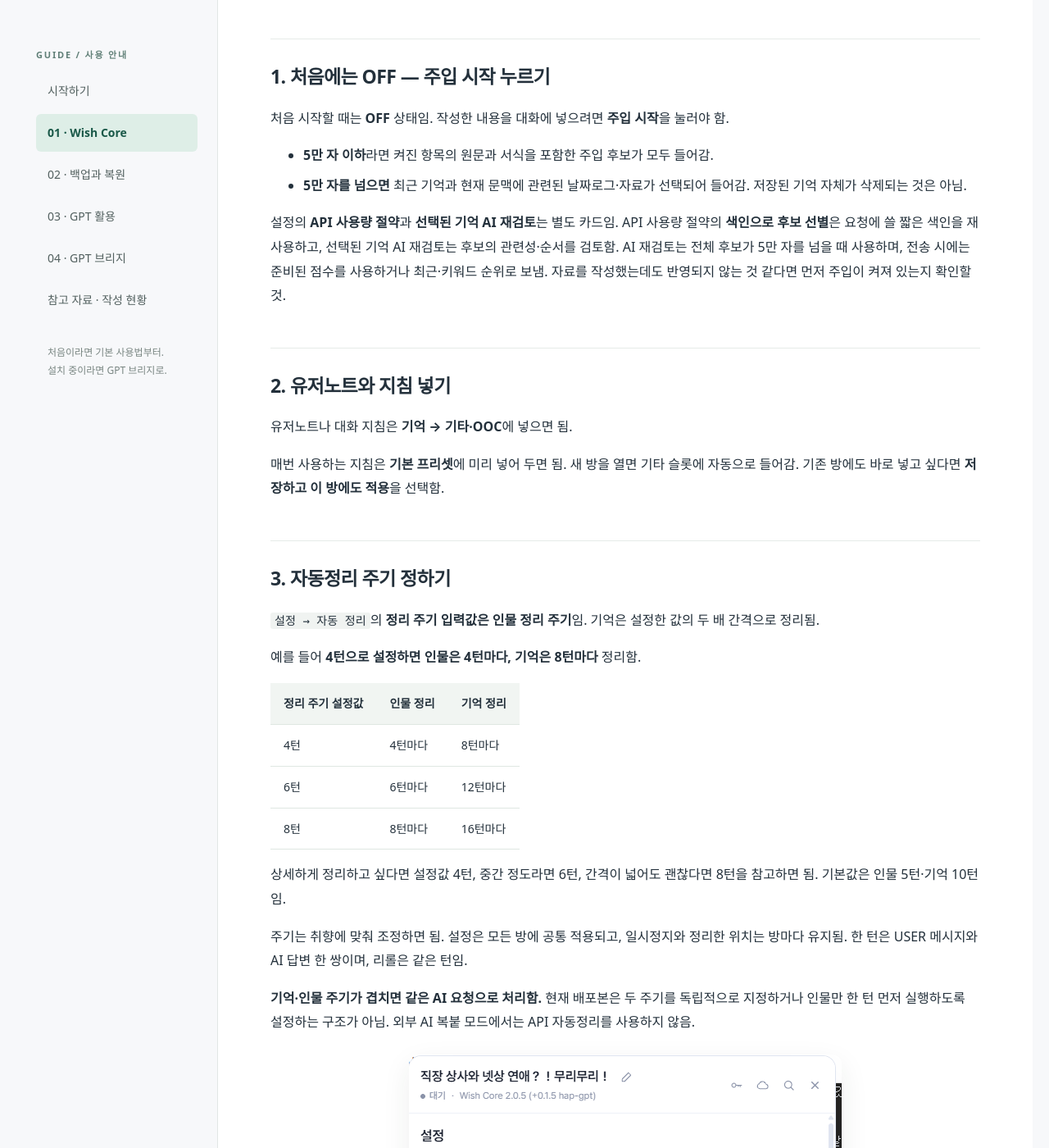
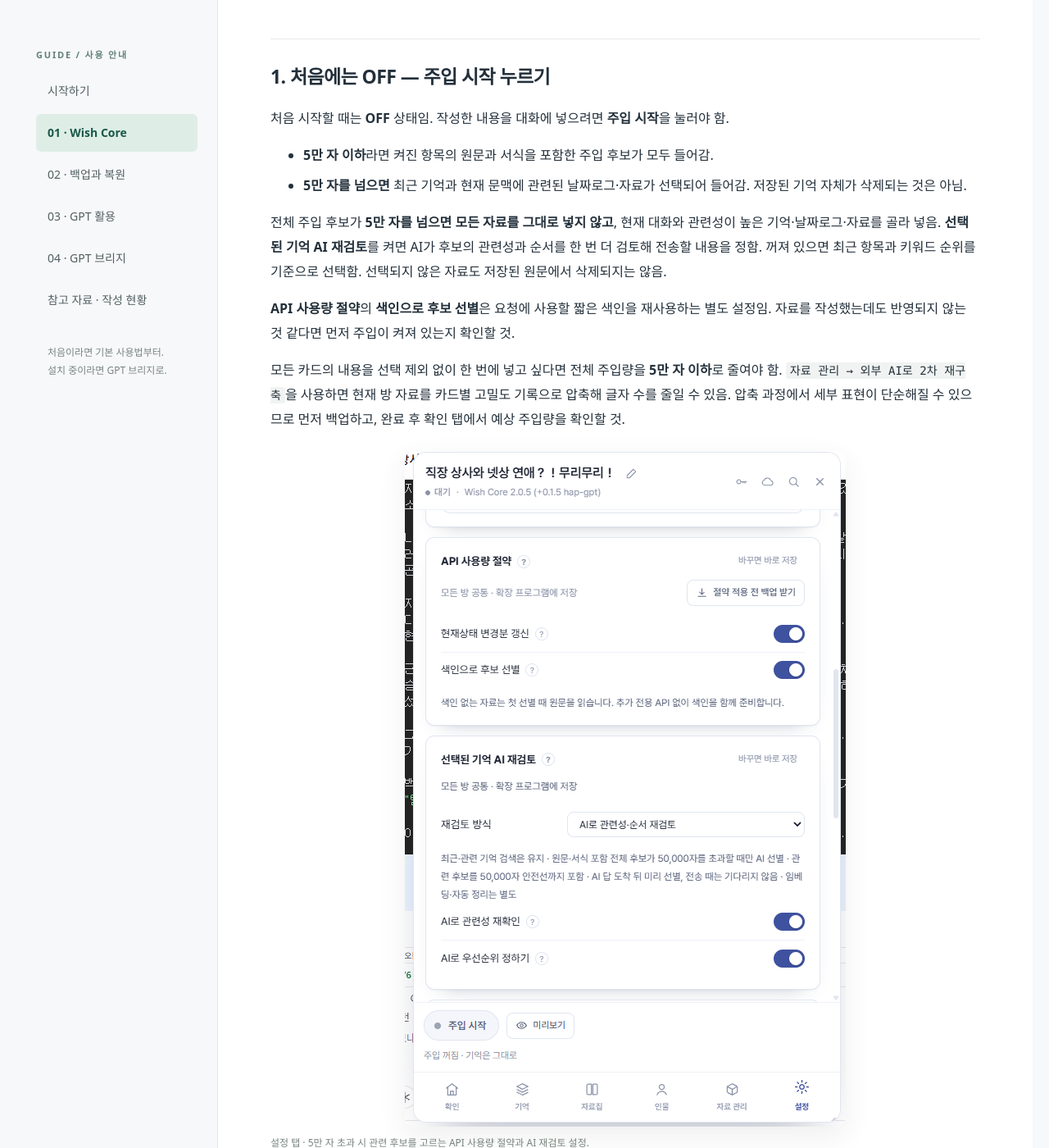
Before and after one commit to eun033/crack-help-page, a Jekyll site: the page built from core.md, in a window 1280 px wide and 1400 px high, scrolled down 333 px. Shown: the whole window at 82% size. Built offline with Jekyll 4.4.1, drawn with Linux system fonts in a browser that asks for light colours; some of the changed text lies outside the part shown.

Commit message:
docs: explain AI selection over injection limit

```diff
--- a/core.md
+++ b/core.md
@@ -9,7 +9,13 @@ description: 주입을 켜고, 지침과 기억을 넣고, 자동정리 주기
 - **5만 자 이하**라면 켜진 항목의 원문과 서식을 포함한 주입 후보가 모두 들어감.
 - **5만 자를 넘으면** 최근 기억과 현재 문맥에 관련된 날짜로그·자료가 선택되어 들어감. 저장된 기억 자체가 삭제되는 것은 아님.
 
-설정의 **API 사용량 절약**과 **선택된 기억 AI 재검토**는 별도 카드임. API 사용량 절약의 **색인으로 후보 선별**은 요청에 쓸 짧은 색인을 재사용하고, 선택된 기억 AI 재검토는 후보의 관련성·순서를 검토함. AI 재검토는 전체 후보가 5만 자를 넘을 때 사용하며, 전송 시에는 준비된 점수를 사용하거나 최근·키워드 순위로 보냄. 자료를 작성했는데도 반영되지 않는 것 같다면 먼저 주입이 켜져 있는지 확인할 것.
+전체 주입 후보가 **5만 자를 넘으면 모든 자료를 그대로 넣지 않고**, 현재 대화와 관련성이 높은 기억·날짜로그·자료를 골라 넣음. **선택된 기억 AI 재검토**를 켜면 AI가 후보의 관련성과 순서를 한 번 더 검토해 전송할 내용을 정함. 꺼져 있으면 최근 항목과 키워드 순위를 기준으로 선택함. 선택되지 않은 자료도 저장된 원문에서 삭제되지는 않음.
+
+**API 사용량 절약**의 **색인으로 후보 선별**은 요청에 사용할 짧은 색인을 재사용하는 별도 설정임. 자료를 작성했는데도 반영되지 않는 것 같다면 먼저 주입이 켜져 있는지 확인할 것.
+
+모든 카드의 내용을 선택 제외 없이 한 번에 넣고 싶다면 전체 주입량을 **5만 자 이하**로 줄여야 함. `자료 관리 → 외부 AI로 2차 재구축`을 사용하면 현재 방 자료를 카드별 고밀도 기록으로 압축해 글자 수를 줄일 수 있음. 압축 과정에서 세부 표현이 단순해질 수 있으므로 먼저 백업하고, 완료 후 확인 탭에서 예상 주입량을 확인할 것.
+
+<figure class="guide-figure"><img src="assets/images/core-settings-ai-review.png" alt="API 사용량 절약과 선택된 기억 AI 재검토 설정 화면"><figcaption>설정 탭 · 5만 자 초과 시 관련 후보를 고르는 API 사용량 절약과 AI 재검토 설정.</figcaption></figure>
 
 ## 2. 유저노트와 지침 넣기
 
@@ -36,8 +42,6 @@ description: 주입을 켜고, 지침과 기억을 넣고, 자동정리 주기
 **기억·인물 주기가 겹치면 같은 AI 요청으로 처리함.** 현재 배포본은 두 주기를 독립적으로 지정하거나 인물만 한 턴 먼저 실행하도록 설정하는 구조가 아님. 외부 AI 복붙 모드에서는 API 자동정리를 사용하지 않음.
 
 <figure class="guide-figure"><img src="assets/images/core-settings-auto-cleanup.png" alt="보조 AI 연결과 자동 정리 주기가 표시된 설정 화면"><figcaption>설정 탭 · 정리 주기 입력값과 기억·인물 묶음 항목을 확인할 수 있음.</figcaption></figure>
-
-<figure class="guide-figure"><img src="assets/images/core-settings-ai-review.png" alt="API 사용량 절약과 선택된 기억 AI 재검토 설정 화면"><figcaption>설정 탭 · API 사용량 절약과 선택된 기억 AI 재검토 항목.</figcaption></figure>
 
 ## 4. 인물에 모브 추가하기
 
```
